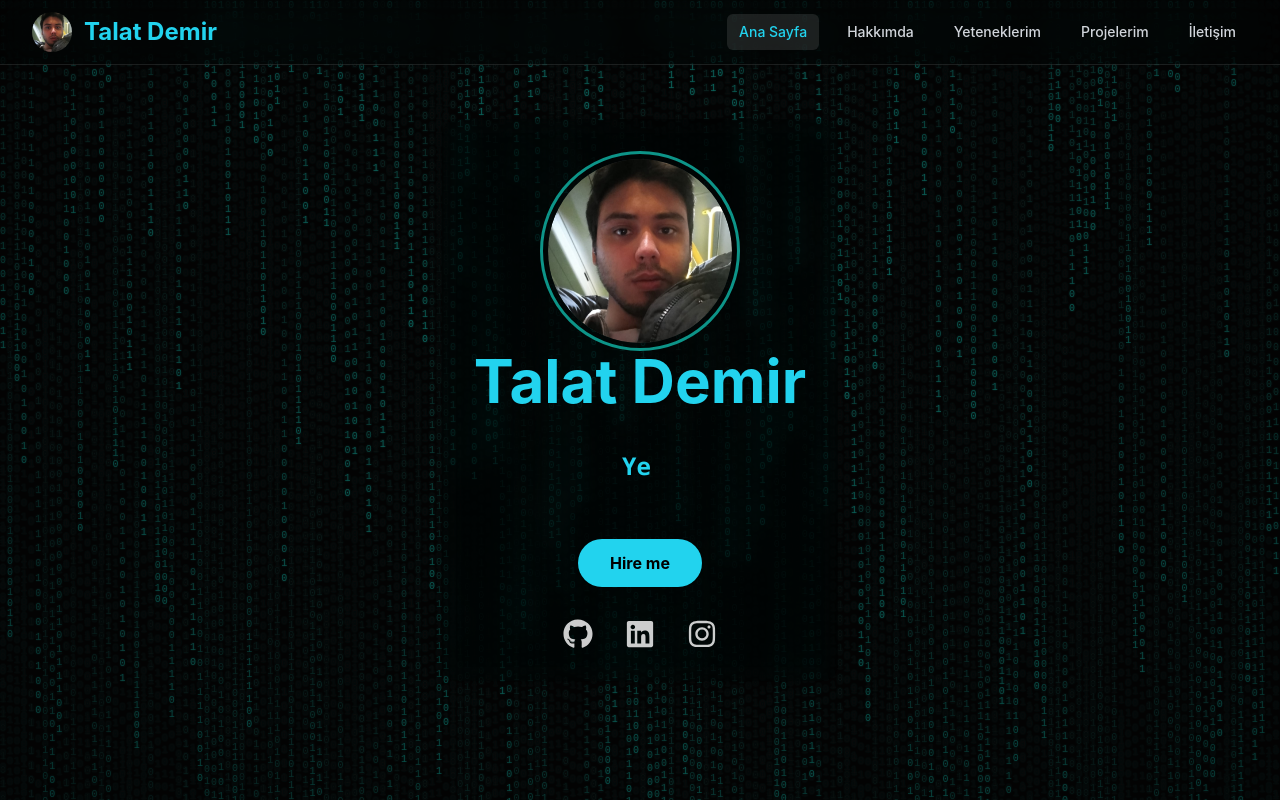
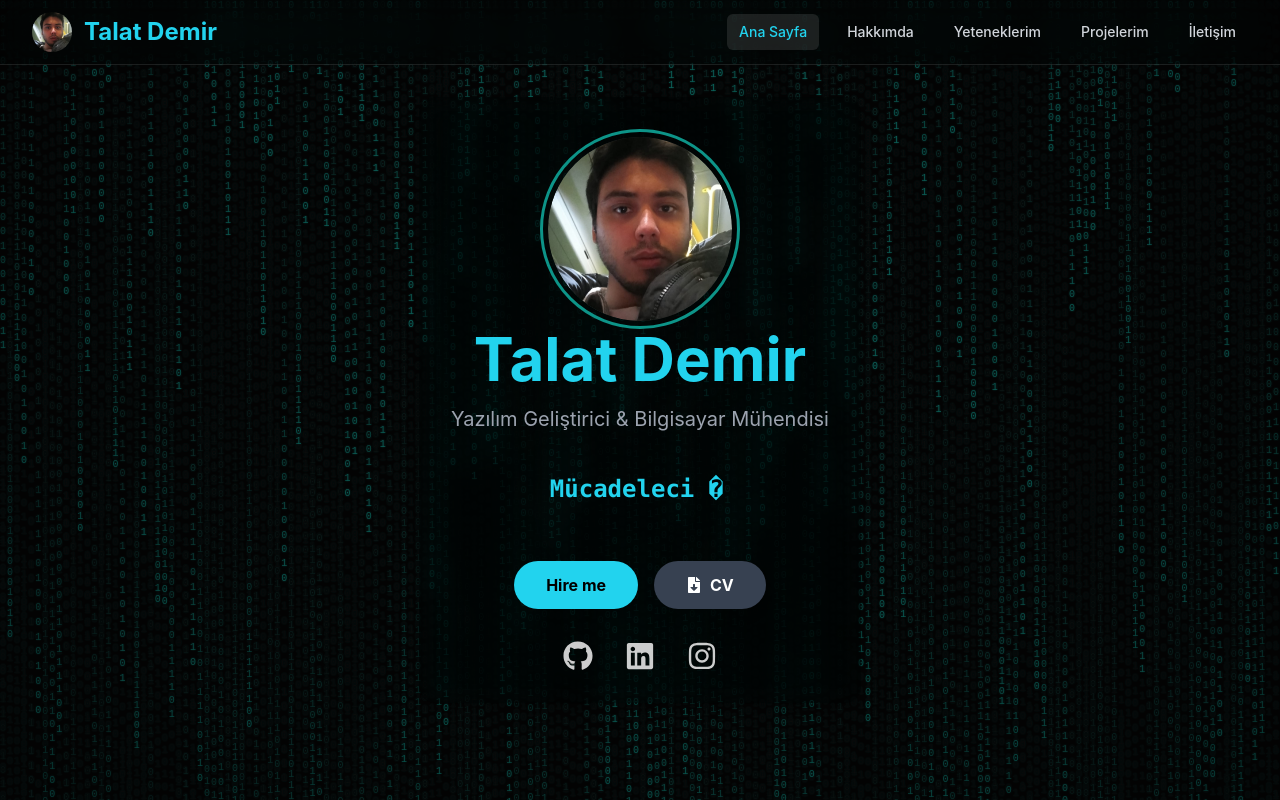
Before and after one commit to TalatDemir/port-talat, a React (Create React App) app: page / in a window 1280 px wide. Built offline with nearby package versions, Linux system fonts and the light colour scheme.

Commit message:
CV butonu güncellendi ve CV dosyası eklendi

```diff
--- a/src/pages/Home.js
+++ b/src/pages/Home.js
@@ -1,7 +1,7 @@
 import React, { useState, useEffect, useMemo } from 'react';
 import { useNavigate } from 'react-router-dom';
 import '../styles/Home.css';
-import { FaGithub, FaLinkedin, FaInstagram } from 'react-icons/fa';
+import { FaGithub, FaLinkedin, FaInstagram, FaFileDownload } from 'react-icons/fa';
 
 const Home = () => {
   const navigate = useNavigate();
@@ -10,13 +10,13 @@ const Home = () => {
   const [isTyping, setIsTyping] = useState(true);
 
   const descriptions = useMemo(() => [
-    "İstekli",
-    "Mücadeleci",
-    "Yeni şeyler öğrenmekten zevk duyan",
-    "Pozitif",
-    "Sorun Çözebilen",
-    "Uluslararası insan",
-    "Yeni Nesil Mühendis"
+    "İstekli 💪",
+    "Mücadeleci 🎯",
+    "Yeni şeyler öğrenmekten zevk duyan 📚",
+    "Pozitif 😊",
+    "Sorun Çözebilen 🔧",
+    "Uluslararası insan 🌍",
+    "Yeni Nesil Mühendis 💻"
   ], []);
 
   useEffect(() => {
@@ -82,9 +82,13 @@ const Home = () => {
           </div>
         </div>
 
-        <h1 className="text-4xl md:text-6xl font-bold mb-8 text-cyan-400">
+        <h1 className="text-4xl md:text-6xl font-bold mb-4 text-cyan-400 hover:scale-105 transition-transform duration-300">
           Talat Demir
         </h1>
+
+        <p className="text-xl text-gray-400 mb-8 hover:text-cyan-400 transition-colors duration-300">
+          Yazılım Geliştirici & Bilgisayar Mühendisi
+        </p>
 
         <div className="min-h-[3rem] flex items-center justify-center">
           <div className="typing-text-container">
@@ -97,12 +101,23 @@ const Home = () => {
 
         <div className="mt-12">
           <div className="flex flex-col items-center space-y-8">
+            <div className="flex space-x-4">
               <button
                 onClick={() => navigate('/contact')}
                 className="px-8 py-3 bg-cyan-400 text-black font-bold rounded-full hover:bg-cyan-300 transform hover:scale-105 transition-all duration-300 shadow-lg hover:shadow-cyan-400/50"
               >
                 Hire me
               </button>
+
+              <a
+                href="/TalatDemir_CV.pdf"
+                download
+                className="px-8 py-3 bg-gray-700 text-white font-bold rounded-full hover:bg-gray-600 transform hover:scale-105 transition-all duration-300 shadow-lg hover:shadow-gray-400/50 flex items-center space-x-2"
+              >
+                <FaFileDownload />
+                <span>CV</span>
+              </a>
+            </div>
 
             <div className="flex justify-center items-center space-x-8">
               {socialLinks.map((link, index) => (
--- a/src/styles/Home.css
+++ b/src/styles/Home.css
@@ -3,6 +3,11 @@
   width: 200px;
   height: 200px;
   margin: 0 auto;
+  transition: transform 0.3s ease;
+}
+
+.profile-frame:hover {
+  transform: scale(1.05);
 }
 
 .profile-border {
@@ -14,6 +19,12 @@
   border: 3px solid #0d9488;
   border-radius: 50%;
   padding: 5px;
+  transition: all 0.3s ease;
+}
+
+.profile-frame:hover .profile-border {
+  border-color: #2dd4bf;
+  box-shadow: 0 0 20px rgba(45, 212, 191, 0.5);
 }
 
 .profile-photo {
@@ -23,6 +34,11 @@
   overflow: hidden;
   background: rgba(255, 255, 255, 0.1);
   backdrop-filter: blur(5px);
+  transition: all 0.3s ease;
+}
+
+.profile-frame:hover .profile-photo {
+  transform: scale(1.02);
 }
 
 .typing-cursor {
```
Also changed, not shown: 1 other file (tests, documents, lock files or other folders). Lines whose indentation alone changed are shown as unchanged.
